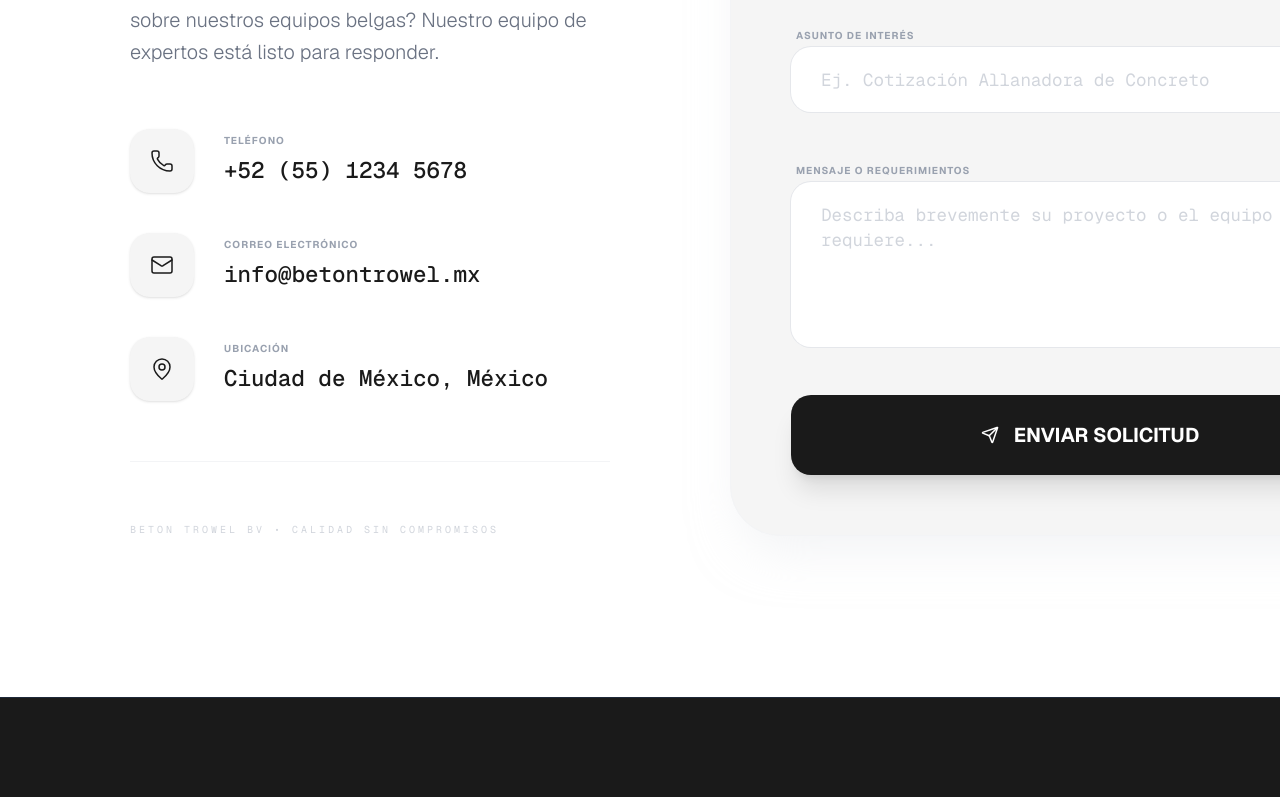
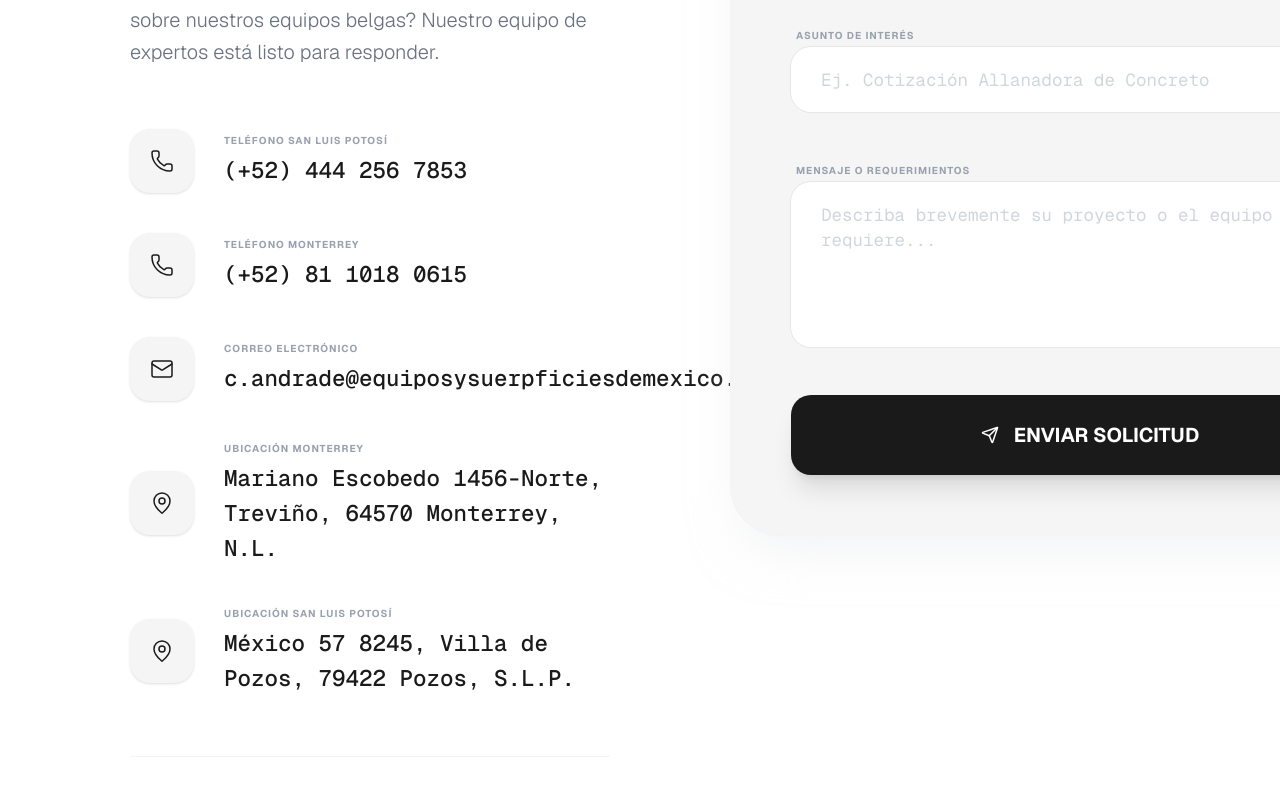
Before and after one commit to DaniAndradeDash/betontrowelweb, a Next.js app: page /contacto in a window 1280 px wide. Shown: the part 840-1637 px from the top of the page. Built offline with nearby package versions, Linux system fonts and the light colour scheme.

Commit message:
Contacto y Card
Se ajusta texto de Contacto y se crea componente de card para todas las secciones

```diff
--- a/app/acabado-de-concreto/page.tsx
+++ b/app/acabado-de-concreto/page.tsx
@@ -1,5 +1,5 @@
 import Image from "next/image";
-import Link from "next/link";
+import Card from "../components/Card";
 
 const MAIN_IMG = "https://images.unsplash.com/photo-1504307651254-35680f356dfd?q=80&w=2070&auto=format&fit=crop";
 
@@ -57,26 +57,7 @@ export default function AcabadoPage() {
            <h1 className="text-4xl sm:text-5xl md:text-5xl lg:text-6xl font-bold text-center text-brand-blue mb-8 sm:mb-12 lg:mb-16">Nuestras máquinas</h1>
            <div className="grid grid-cols-1 gap-6 sm:grid-cols-2 lg:grid-cols-3 gap-4 sm:gap-6 lg:gap-8 xl:gap-10">
             {products.map((p, i) => (
-              <div key={i} className="group border border-brand-grey rounded-2xl overflow-hidden hover:shadow-2xl transition-all">
-                <div className="aspect-video relative overflow-hidden">
-                  <Image
-                    src={p.img}
-                    alt={p.name}
-                    fill
-                    className="object-cover group-hover:scale-110 transition-transform duration-500"
-                  />
-                </div>
-                <div className="p-6">
-                  <h3 className="text-xl font-bold text-brand-black mb-2">{p.name}</h3>
-                  <p className="text-gray-600 mb-6">{p.desc}</p>
-                  <Link
-                    href={`/acabado-de-concreto/${p.id}`}
-                    className="w-full py-3 border border-brand-blue text-brand-blue font-semibold rounded-lg hover:bg-brand-blue hover:text-white transition-colors"
-                  >
-                    Ver información
-                  </Link>
-                </div>
-              </div>
+              <Card key={p.id} id={p.id} name={p.name} desc={p.desc} img={p.img} />
             ))}
           </div>
         </div>
--- /dev/null
+++ b/app/components/Card.tsx
@@ -0,0 +1,34 @@
+import Image from "next/image";
+import Link from "next/link";
+
+interface CardProps {
+    id: number;
+    name: string;
+    desc: string;
+    img: string;
+}
+
+export default function Card({ id, name, desc, img }: CardProps) {
+    return (
+        <div key={id} className="group border border-brand-grey rounded-2xl overflow-hidden hover:shadow-2xl transition-all">
+            <div className="aspect-video relative overflow-hidden">
+                <Image
+                    src={img}
+                    alt={name}
+                    fill
+                    className="object-cover group-hover:scale-110 transition-transform duration-500"
+                />
+            </div>
+            <div className="p-6">
+                <h3 className="text-xl font-bold text-brand-black mb-2">{name}</h3>
+                <p className="text-gray-600 mb-6">{desc}</p>
+                <Link
+                    href={`/acabado-de-concreto/${id}`}
+                    className="w-full p-3 border border-brand-blue text-brand-blue font-semibold rounded-lg hover:bg-brand-blue hover:text-white transition-colors"
+                >
+                    Ver información
+                </Link>
+            </div>
+        </div>
+    )
+};
--- a/app/contacto/page.tsx
+++ b/app/contacto/page.tsx
@@ -4,6 +4,14 @@ import { Phone, Mail, MapPin, Send } from "lucide-react";
 const CONTACT_HERO = "https://images.unsplash.com/photo-1541888946425-d81bb19480c5?q=80&w=2070&auto=format&fit=crop";
 
 export default function ContactPage() {
+  const icons = [
+    { icon: Phone, title: "Teléfono San Luis Potosí", detail: "(+52) 444 256 7853" },
+    { icon: Phone, title: "Teléfono Monterrey", detail: "(+52) 81 1018 0615" },
+    { icon: Mail, title: "Correo Electrónico", detail: "c.andrade@equiposysuerpficiesdemexico.com" },
+    { icon: MapPin, title: "Ubicación Monterrey", detail: "Mariano Escobedo 1456-Norte, Treviño, 64570 Monterrey, N.L." },
+    { icon: MapPin, title: "Ubicación San Luis Potosí", detail: "México 57 8245, Villa de Pozos, 79422 Pozos, S.L.P." },
+  ];
+
   return (
     <div className="bg-white text-[#171717] font-sans selection:bg-[#00AEEF] selection:text-white">
 
@@ -21,7 +29,7 @@ export default function ContactPage() {
         </div>
         <div className="relative z-20 max-w-7xl mx-auto px-6 text-center">
           <span className="text-[#00AEEF] font-mono text-[10px] sm:text-xs uppercase tracking-[0.4em] mb-4 block animate-fade-in">
-            Global Support Network
+            Servicio con <a href="https://equiposysuperficiesdemexico.com" className="font-bold text-white hover:no-underline hover:text-[#00AEEF]">Equipos y superficies de México</a>
           </span>
           <h1 className="text-5xl sm:text-7xl md:text-8xl font-bold text-white tracking-tighter leading-[0.9] mb-6">
             ESTAMOS <br /> <span className="text-[#00AEEF]">CONECTADOS.</span>
@@ -30,12 +38,12 @@ export default function ContactPage() {
       </section>
 
       {/* Main Contact Section */}
-      <section className="py-20 lg:py-32 px-6">
+      <section className="py-20 lg:py-32 md:py-24 px-6">
         <div className="max-w-[2560px] mx-auto lg:px-20">
-          <div className="grid grid-cols-1 lg:grid-cols-12 gap-16 xl:gap-24">
+          <div className="grid grid-cols-1 lg:grid-cols-12 md:gap-8 gap-16 xl:gap-24">
 
             {/* Columna Izquierda: Info de Contacto */}
-            <div className="lg:col-span-5 space-y-12">
+            <div className="md:col-span-4 lg:col-span-5 space-y-12">
               <div>
                 <h2 className="text-3xl sm:text-5xl font-bold tracking-tighter mb-6 uppercase">
                   Información <br /> de Contacto
@@ -46,11 +54,7 @@ export default function ContactPage() {
               </div>
 
               <div className="space-y-8">
-                {[
-                  { icon: Phone, title: "Teléfono", detail: "+52 (55) 1234 5678" },
-                  { icon: Mail, title: "Correo Electrónico", detail: "info@betontrowel.mx" },
-                  { icon: MapPin, title: "Ubicación", detail: "Ciudad de México, México" },
-                ].map((item, idx) => (
+                {icons.map((item, idx) => (
                   <div key={idx} className="flex items-center gap-6 group">
                     <div className="p-4 rounded-2xl bg-[#F5F5F5] text-[#1A1A1A] group-hover:bg-[#00AEEF] group-hover:text-white transition-all duration-500 shadow-sm">
                       <item.icon size={24} strokeWidth={1.5} />
@@ -66,13 +70,13 @@ export default function ContactPage() {
               {/* Elemento decorativo / Frase de marca */}
               <div className="pt-12 border-t border-gray-100 hidden lg:block">
                 <p className="font-mono text-[10px] text-gray-300 uppercase tracking-[0.3em]">
-                  Beton Trowel BV • Calidad Sin Compromisos
+                  Beton Trowel • Equipos y Superifcies de México
                 </p>
               </div>
             </div>
 
             {/* Columna Derecha: Formulario Estilo Premium */}
-            <div className="lg:col-span-7">
+            <div className="md:col-span-6 lg:col-span-7">
               <div className="bg-[#F5F5F5] p-8 sm:p-12 rounded-[2.5rem] border border-gray-100 shadow-2xl shadow-gray-200/50 transition-all hover:shadow-none">
                 <form className="space-y-8">
                   <div className="grid grid-cols-1 md:grid-cols-2 gap-8">
```
